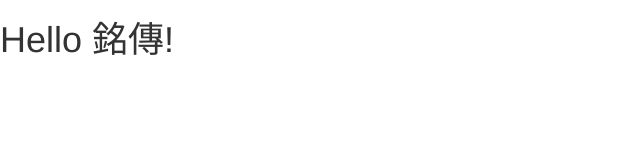
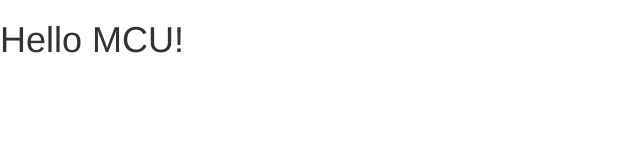
Before and after one commit to wl03099923/fanceily, a plain HTML site: page index.html in a window 1280 px wide. Shown: the whole page, without its empty margins (0-640 px from the left). Drawn offline with nearby package versions, Linux system fonts and the light colour scheme.

Commit message:
chinece to english

```diff
--- a/index.html
+++ b/index.html
@@ -5,6 +5,6 @@
   <script src="https://code.jquery.com/jquery-2.1.4.min.js"></script>
 </head>
 <body>
-<h1>Hello 銘傳!</h1>
+<h1>Hello MCU!</h1>
 </body>
 </html>
```
